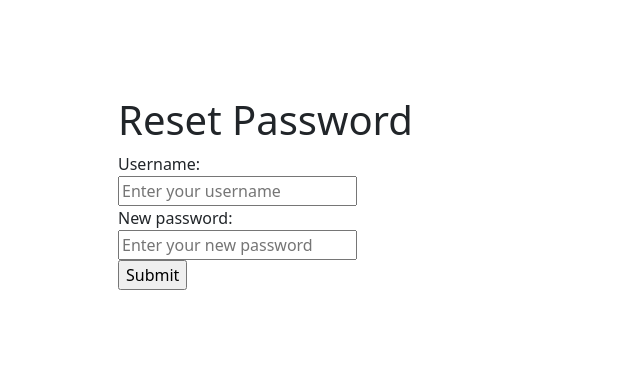
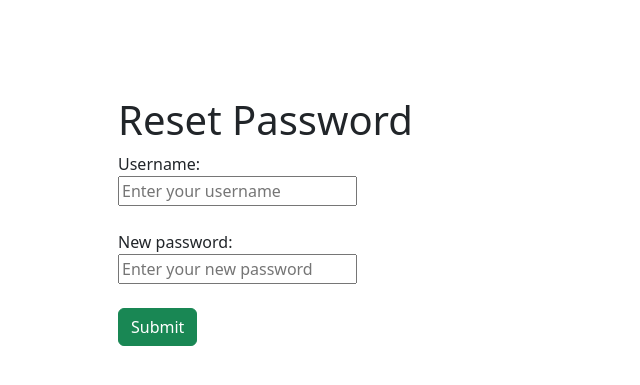
Before and after one commit to zekesiegman/4300-Project, a Django app: page /forgotpassword in a window 1280 px wide. Shown: the part 56-441 px from the top of the page, without its empty margins (0-640 px from the left). Run offline with Django 4.2, Linux system fonts and the light colour scheme; some libraries are stand-ins or nearby versions.

Commit message:
fixed forgot password page css

```diff
--- a/mysite/templates/forgotpassword.html
+++ b/mysite/templates/forgotpassword.html
@@ -58,16 +58,16 @@
                                 <label for="username">Username:</label><br>
                                 <input type="text" id="username" name="username" placeholder="Enter your username" required>
                                 <i class="uil uil-envelope icon"></i>
-                            </div>
+                            </div><br>
                             <div>
                                 <label for="newpassword">New password:</label><br>
                                 <input type="password" id="newpassword" name="newpassword" class="password" placeholder="Enter your new password" required>
                                 <i class="uil uil-lock icon"></i>
                                 <i class="uil uil-eye-slash showHidePw"></i>
-                            </div>
+                            </div><br>
 
                             <div>
-                                <input type="submit" value="Submit" name="login_now">
+                                <input type="submit" class="btn btn-success" value="Submit" name="login_now">
                             </div>
                         </form>
                     </div>
--- a/mysite/templates/registration/login.html
+++ b/mysite/templates/registration/login.html
@@ -64,7 +64,7 @@
                                 {{ form.password }}
                             </div><br>
                             <div class="input-field button">
-                                <button type="submit" class = "btn btn-success">Login</button>
+                                <button type="submit" class="btn btn-success">Login</button>
                             </div><br>
                         </form>
                         <div class="login-signup">
```
